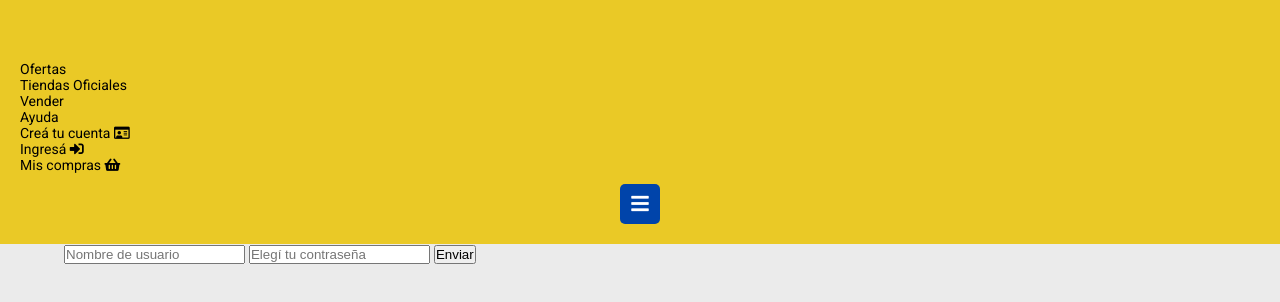
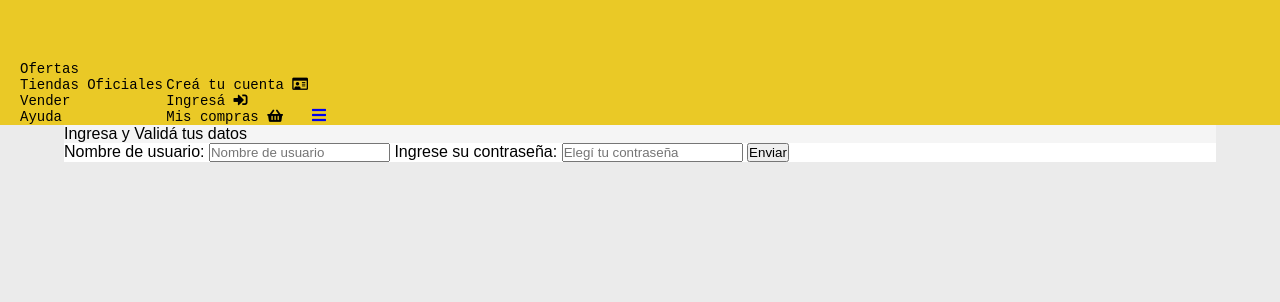
Before and after one commit to yamilaacunia88/MercadoLiebre, a website: page views/login.html in a window 1280 px wide. Shown: the part 260-562 px from the top of the page. Drawn offline with Linux system fonts and the light colour scheme; files that its build step writes are made by us from their sources.

Commit message:
tratando de completar todo

```diff
--- a/public/css/styles.css
+++ b/public/css/styles.css
@@ -76,7 +76,17 @@ header .form .submit{
     color: #666;
     width: 10%;
 }
+/*navegadores*/
 
+.navegador-derecha{
+    font-family: 'Courier New', Courier, monospace;
+    display: inline-block;
+    float: ;
+}
+.navegador-izquierda{
+    font-family: 'Courier New', Courier, monospace;
+    display: inline-block;
+}
 div.burger-menu{
     text-align: center;
 }
@@ -187,6 +197,31 @@ main section article:hover{
     box-shadow: 0px 0px 10px rgb(100, 100, 100);
 }
 
+/*LOGIN*/
+.login{
+    font-family: fantasy;
+   background-color: white;
+}
+.form-login{
+    border-radius: 1px solid black;
+    font-size: medium;
+    background-color: whitesmoke;
+    display: block;
+}
+
+.login-btn:hover{
+    background-color: #3498db;
+
+}
+
+/*Register*/
+
+.register {
+background-color: #e9e9e9;
+font-style: italic;
+border-radius: 5px;
+}
+
 /*FOOTER*/
 .article-footer{
     text-align: center;
@@ -210,6 +245,7 @@ main section article:hover{
     text-align: center;
 }
 .detallesfooter{
+
     background-color:#ffffff;
 }
 .fa-credit-card{
@@ -234,19 +270,8 @@ main section article:hover{
 }
 
 
-/*LOGIN*/
 
-.login-btn:hover{
-    background-color: #3498db;
-
-}
-
-/*login poner mas detalles
-
-/* register class register y profile
-
-
-/*tablet*/
+/**/
 @media (min-width: 361px){
     main section article {
         display: block;
--- a/views/login.html
+++ b/views/login.html
@@ -22,27 +22,29 @@
                 <p><i class="fas fa-hand-holding-usd"></i>Comprá en cuotas y sin tarjeta de crédito</p>
             </div>
             <nav class="navegador">
-                <ul>
+                <ul class="navegador-izquierda">
                     <li><a href="#">Ofertas</a></li>
                     <li><a href="#">Tiendas Oficiales</a></li>
                     <li><a href="#">Vender</a></li>
-                    <li><a href="https://www.mercadolibre.com.ar/ayuda">Ayuda</a></li>
+                    <li><a href="#">Ayuda</a></li>
                 </ul>
-                <ul>
-                    <li><a href="/register">Creá tu cuenta <i class="far fa-id-card"></i></a></li>
-                    <li><a href="/login">Ingresá <i class="fas fa-sign-in-alt"></i></a></li>
+                <ul class="navegador-derecha">
+                    <li><a href="/views/register.html">Creá tu cuenta <i class="far fa-id-card"></i></a></li>
+                    <li><a href="/views/login.html">Ingresá <i class="fas fa-sign-in-alt"></i></a></li>
                     <li><a href="#">Mis compras <i class="fas fa-shopping-basket"></i></a></li>
                 </ul>
             </nav>
-            <div class="burger-menu">
-                <i class="fa fa-bars burger"></i>
-            </div>
+            <a href="#" class="hamburguer-button">
+                <i class="fas fa-bars"></i></a>
         </header>
         <main class="login">
-            <form action="/" method="POST">
+            <form action="/">
+                <p class="form-login"> Ingresa y Validá tus datos </p>
+                <label class="name-login">Nombre de usuario:</label>
                 <input type="text" name="user" placeholder="Nombre de usuario">
+                <label class="name-login">Ingrese su contraseña:</label>
                 <input type="password" name="pass" placeholder="Elegí tu contraseña">
-                <input class="login-btn" type="submit" value="Enviar">
+               <button type="submit">Enviar</button>
             </form>
         </main>
         <footer>
```
Also changed, not shown: views/home.html (+7 -8 lines), views/register.html (+21 -9 lines).
